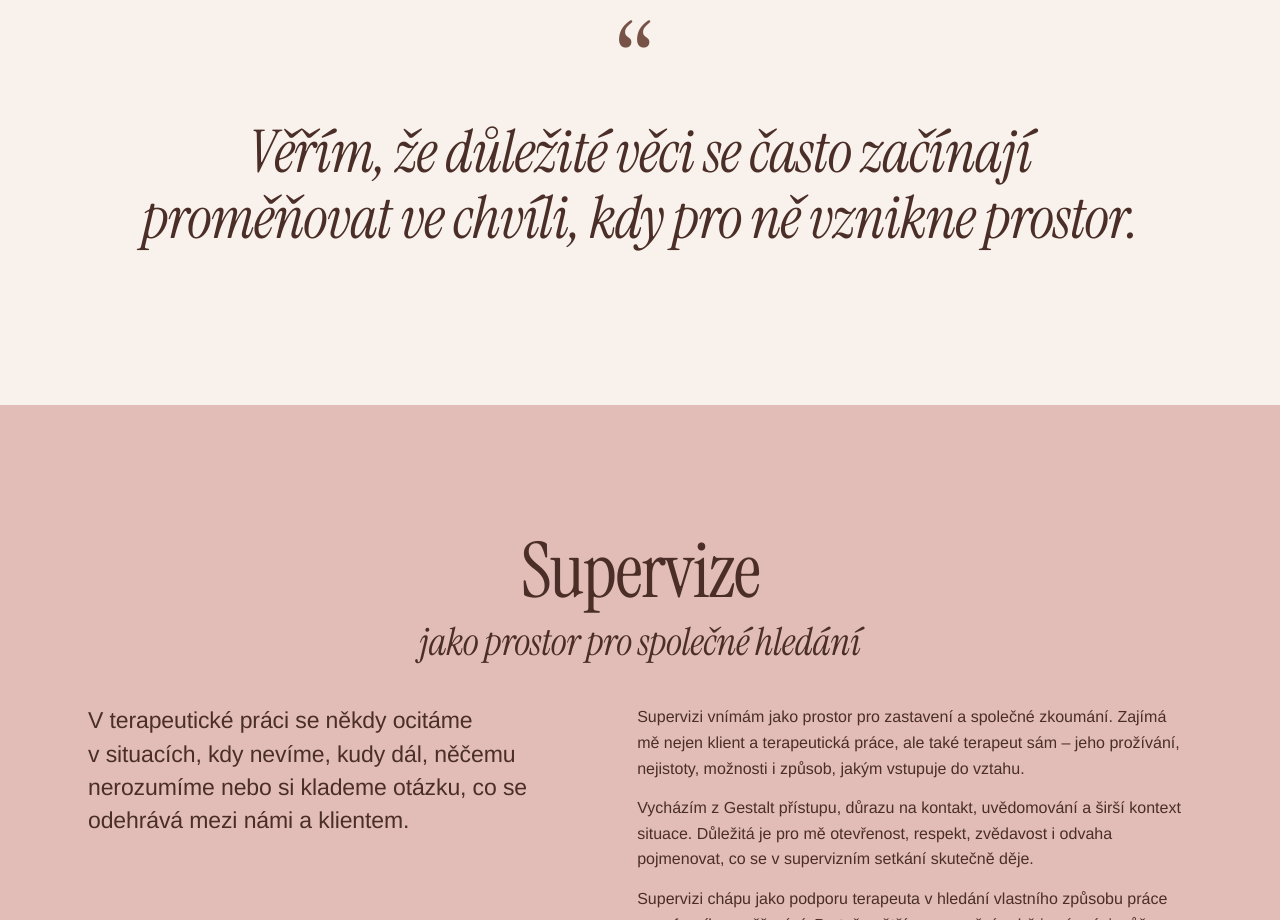
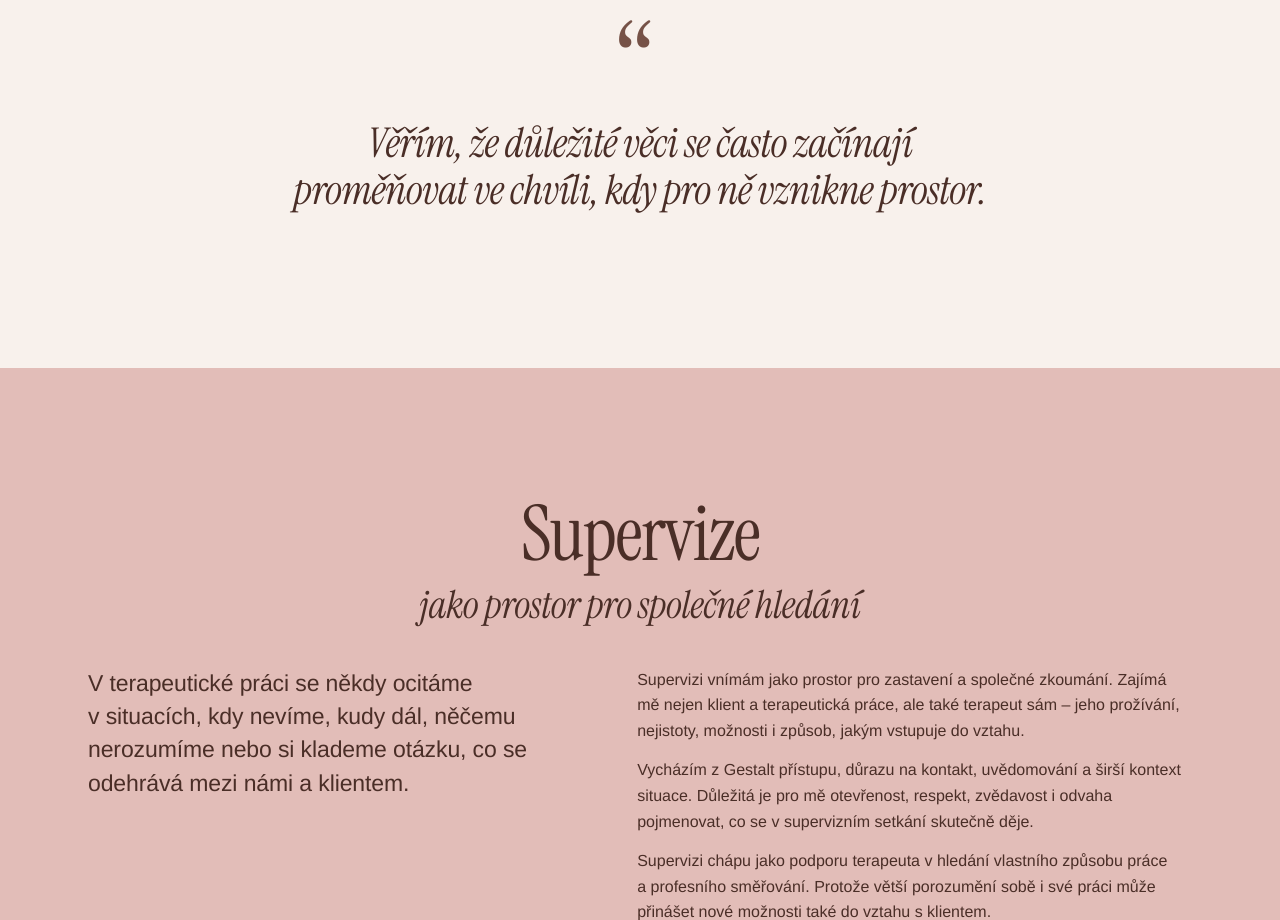
Before and after one commit to emavestenicka/janakohnoba-web, a plain HTML site: page index.html in a window 1280 px wide. Shown: the part 840-1760 px from the top of the page. Drawn offline with Linux system fonts and the light colour scheme.

Commit message:
Smaller quote
Co-Authored-By: Claude Opus 5.5 <noreply@anthropic.com>
Claude-Session: https://claude.ai/code/session_012eThp4tDVuY6prhTPG7gmR

```diff
--- a/index.html
+++ b/index.html
@@ -73,7 +73,7 @@ img{max-width:100%}
     <section aria-label="Citát" style="background: transparent">
     <div style="max-width: 1100px; margin: 0 auto; padding: 0 clamp(20px, 4vw, 48px) clamp(104px, 12vw, 168px); display: flex; flex-direction: column; align-items: center; gap: 28px; text-align: center">
       <span aria-hidden="true" style="font-family: 'Instrument Serif', serif; font-size: 120px; line-height: 0.5; height: 48px; color: var(--muted)">“</span>
-      <blockquote style="margin: 0; font-family: 'Instrument Serif', serif; font-style: italic; font-weight: 400; font-size: clamp(34px, 4.6vw, 64px); line-height: 1.12; letter-spacing: -0.015em; text-wrap: balance">Věřím, že důležité věci se často začínají proměňovat ve chvíli, kdy pro ně vznikne prostor.</blockquote>
+      <blockquote style="margin: 0; font-family: 'Instrument Serif', serif; font-style: italic; font-weight: 400; font-size: clamp(28px, 3.2vw, 44px); line-height: 1.15; letter-spacing: -0.015em; text-wrap: balance">Věřím, že důležité věci se často začínají proměňovat ve chvíli, kdy pro ně vznikne prostor.</blockquote>
 
     </div>
   </section>
```
